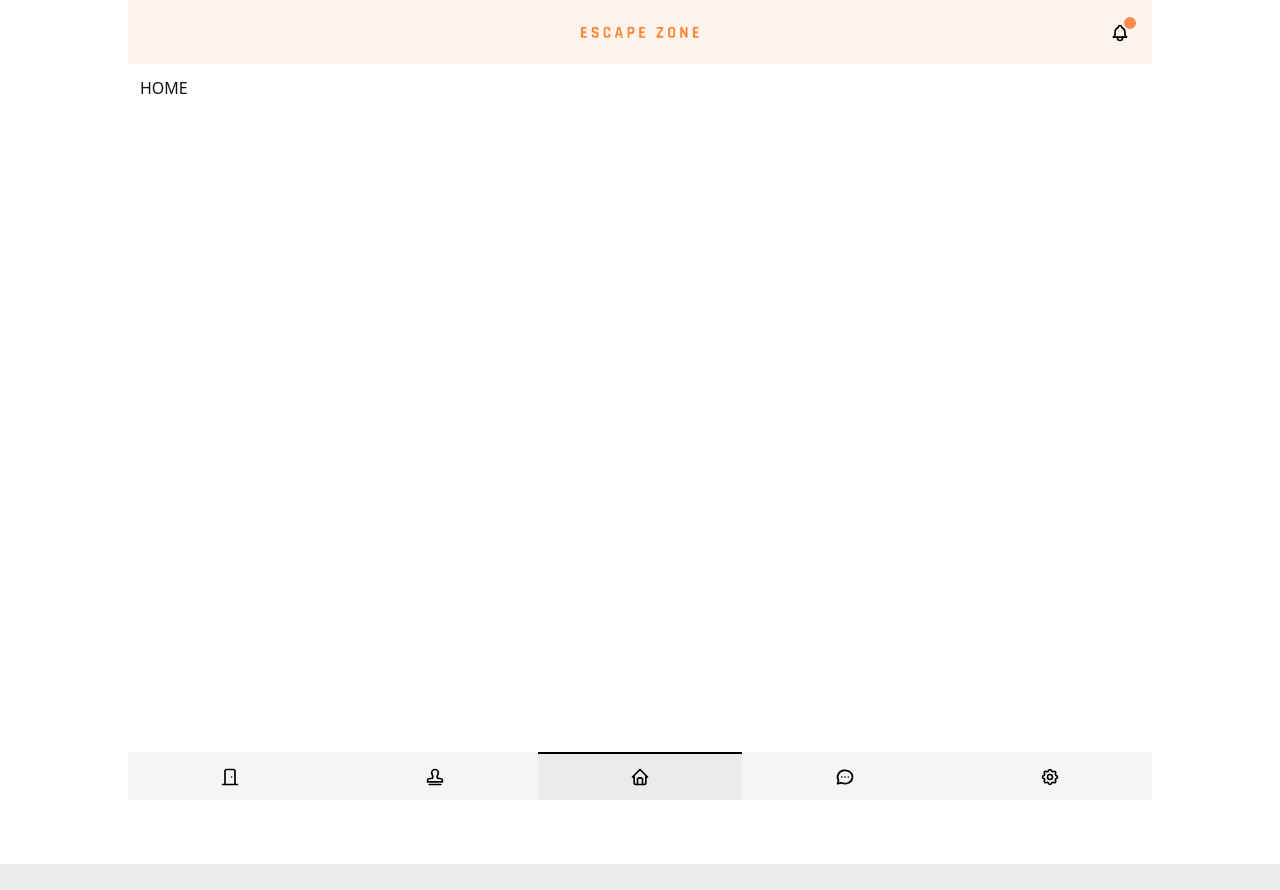
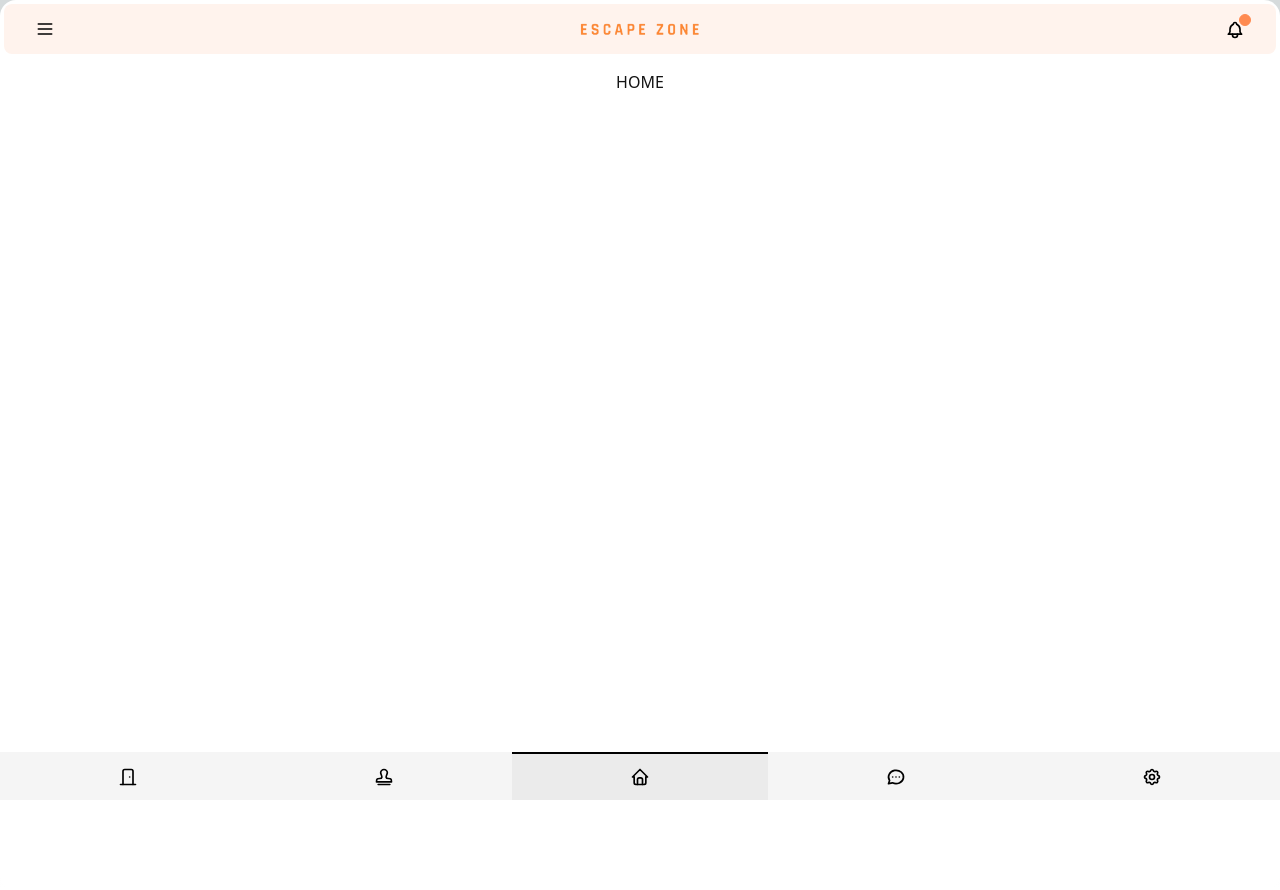
Before and after one commit to escape-zone/escape-zone-FE, a Next.js app: page / in a window 1280 px wide. Before the commit the page ends 864 px from the top, so only its background shows below. Built offline with nearby package versions, Linux system fonts and the light colour scheme.

Commit message:
fix style

```diff
--- a/src/components/Main/index.tsx
+++ b/src/components/Main/index.tsx
@@ -1,6 +1,6 @@
 import React from 'react';
 
-import Layout from '@components/layout';
+import Layout from '@src/components/Layout';
 
 const Main = () => {
 	return (
--- a/src/components/layout/BottomNav.tsx
+++ b/src/components/layout/BottomNav.tsx
@@ -28,10 +28,7 @@ const BottomNav = (props: IBottomNav) => {
 	};
 
 	return (
-		<div
-			className="flex btm-nav btm-nav-sm z-20 bg-neutral max-h-screen"
-			style={isMobile ? {} : { minWidth: '760px', width: '1024px', left: '50%', transform: 'translate(-50%, -50%)', bottom: '-24px' }}
-		>
+		<div className="flex btm-nav btm-nav-sm z-20 bg-neutral">
 			{BOTTOM_NAVIGATION.map((item) => (
 				<button key={item.name} className={router.pathname === item.url ? 'active' : ''} onClick={() => _handleNavLink(item.url)}>
 					{item.icon}
--- a/src/components/layout/Header.tsx
+++ b/src/components/layout/Header.tsx
@@ -10,13 +10,14 @@ const Header = () => {
 	const router = useRouter();
 
 	return (
-		<div className="navbar bg-primary-content">
+		<div className="input bg-primary-content h-fit">
+			<div className="flex items-center w-full navbar bg-primary-content p-0 min-h-0">
 				<div className="navbar-start">
-				{/* <button className="btn btn-square btn-ghost">
+					<button className="btn btn-square btn-ghost">
 						<svg xmlns="http://www.w3.org/2000/svg" fill="none" viewBox="0 0 24 24" className="inline-block w-5 h-5 stroke-current">
 							<path strokeLinecap="round" strokeLinejoin="round" strokeWidth="2" d="M4 6h16M4 12h16M4 18h16"></path>
 						</svg>
-				</button> */}
+					</button>
 				</div>
 				<div className="navbar-center">
 					{/* <a className="btn btn-ghost normal-case text-xl"> */}
@@ -24,11 +25,6 @@ const Header = () => {
 					{/* </a> */}
 				</div>
 				<div className="navbar-end">
-				{/* <div className="navbar-end">
-					<button className="btn btn-ghost btn-circle" onClick={() => router.push('/search')}>
-						<TbSearch size="20px" />
-					</button>
-				</div> */}
 					<div className="dropdown dropdown-end">
 						<label tabIndex={0} className="btn btn-ghost btn-circle avatar">
 							<button className="btn btn-ghost btn-circle">
@@ -77,6 +73,7 @@ const Header = () => {
 				</div> */}
 				</div>
 			</div>
+		</div>
 	);
 };
 
--- a/src/components/layout/index.tsx
+++ b/src/components/layout/index.tsx
@@ -31,18 +31,17 @@ const Layout = (props: ILayout) => {
 	const progress = useRecoilValue<IProgress>(progressState);
 
 	return (
-		<div className="flex bg-neutral-content justify-center">
-			<div style={isMobile ? { width: '100vh' } : { minWidth: '760px', width: '1024px' }}>
-				<Header />
-				<div className="bg-neutral-content text-base-content min-h-screen pb-16">
-					<div className="p-3">{children}</div>
+		<div className="mockup-browser bg-white p-1">
+			<Header />
+			<div className="flex bg-neutral-content justify-center p-4 border-base-300">
+				<div className="flex bg-neutral-content justify-center">
+					<div className="bg-neutral-content text-base-content min-h-screen pb-16">{children}</div>
+					{isBottomNav && <BottomNav isMobile={isMobile} />}
+
+					{toast.isOpen && <Toast />}
+					{dialog.isOpen && <Dialog />}
+					{progress.isOpen && <Progress />}
 				</div>
-				{isBottomNav && <BottomNav isMobile={isMobile} />}
-
-				{/* 공통영역 */}
-				{toast.isOpen && <Toast />}
-				{dialog.isOpen && <Dialog />}
-				{progress.isOpen && <Progress />}
 			</div>
 		</div>
 	);
--- a/src/pages/chat/[roomId].tsx
+++ b/src/pages/chat/[roomId].tsx
@@ -1,7 +1,7 @@
 import React from 'react';
 import Image from 'next/image';
 
-import Layout from '@components/layout';
+import Layout from '@src/components/Layout';
 
 import { TbSend } from 'react-icons/tb';
 import useDetectDevice from '@hooks/useDetectDevice';
@@ -39,7 +39,7 @@ const ChatRoom = () => {
 				)
 			)}
 
-			<div className="btm-nav" style={isMobile ? {} : { minWidth: '760px', width: '1024px', left: '50%', transform: 'translate(-50%, -50%)', bottom: '-30px' }}>
+			<div className="btm-nav">
 				<div className="flex flex-row justify-center m-2">
 					<input type="text" placeholder="검색어를 입력해주세요" className="input input-bordered input w-full" />
 					<button className="btn btn-ghost">
--- a/src/pages/chat/index.tsx
+++ b/src/pages/chat/index.tsx
@@ -1,4 +1,4 @@
-import Layout from '@components/layout';
+import Layout from '@src/components/Layout';
 import Image from 'next/image';
 import { useRouter } from 'next/router';
 
--- a/src/pages/index.tsx
+++ b/src/pages/index.tsx
@@ -1,6 +1,6 @@
 import React from 'react';
 
-import Layout from '@components/layout';
+import Layout from '@src/components/Layout';
 import Main from '@components/Main';
 
 const Home = () => {
--- a/src/pages/search/index.tsx
+++ b/src/pages/search/index.tsx
@@ -1,6 +1,6 @@
 import React from 'react';
 
-import Layout from '@components/layout';
+import Layout from '@src/components/Layout';
 
 const Search = () => {
 	return (
--- a/src/pages/setting/index.tsx
+++ b/src/pages/setting/index.tsx
@@ -1,5 +1,5 @@
 import React from 'react';
-import Layout from '@components/layout';
+import Layout from '@src/components/Layout';
 
 const Setting = () => {
 	return (
--- a/src/pages/stamp/index.tsx
+++ b/src/pages/stamp/index.tsx
@@ -1,6 +1,6 @@
 import React from 'react';
 
-import Layout from '@components/layout';
+import Layout from '@src/components/Layout';
 import Image from 'next/image';
 import useDetectDevice from '@hooks/useDetectDevice';
 import Tooltip from '@components/Tooltip';
--- a/src/pages/theme/create.tsx
+++ b/src/pages/theme/create.tsx
@@ -1,6 +1,6 @@
 import React, { useState } from 'react';
 
-import Layout from '@components/layout';
+import Layout from '@src/components/Layout';
 import MaskStar from '@components/Mask/MaskStar';
 import { useRecoilState, useSetRecoilState } from 'recoil';
 import { dialogState } from '@recoil/dialog';
--- a/src/pages/theme/index.tsx
+++ b/src/pages/theme/index.tsx
@@ -1,7 +1,7 @@
 import React from 'react';
 import Image from 'next/image';
 
-import Layout from '@components/layout';
+import Layout from '@src/components/Layout';
 import SearchBar from '@components/SearchBar';
 import { useRouter } from 'next/router';
 import MaskStar from '@components/Mask/MaskStar';
```
Lines whose indentation alone changed are shown as unchanged.
